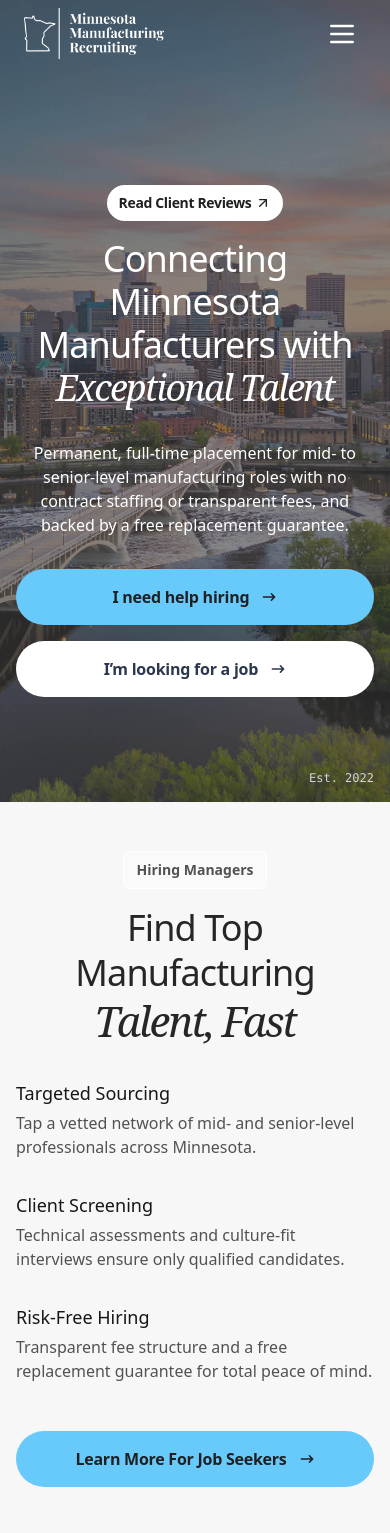
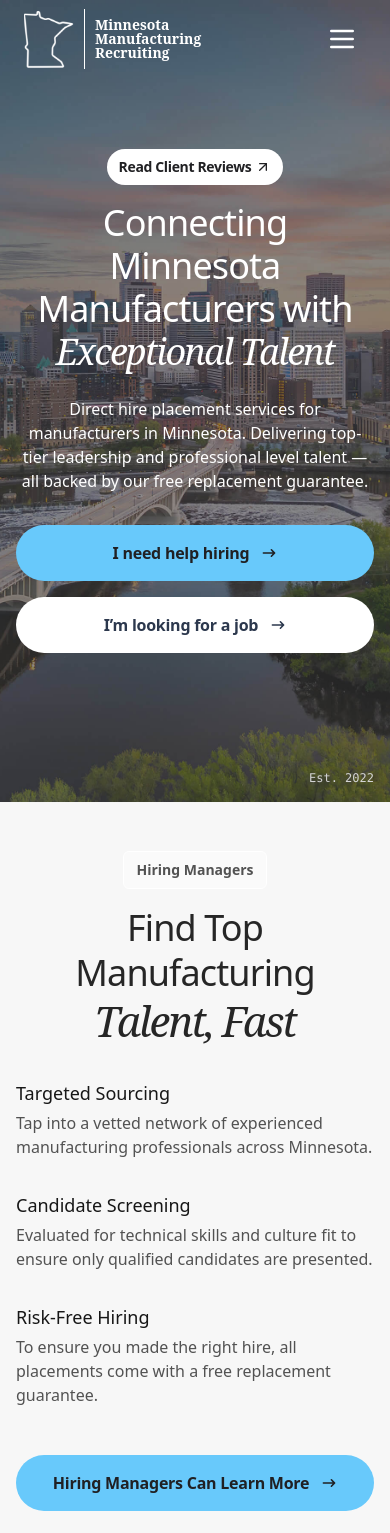
Before and after one commit to mhlauf1/mmr, a Next.js app: page / in a window 390 px wide. Shown: the top 1533 px of the page. Built offline with nearby package versions, Linux system fonts and the light colour scheme.

Commit message:
updates on homepage

```diff
--- a/src/app/globals.css
+++ b/src/app/globals.css
@@ -1,4 +1,8 @@
 @import "tailwindcss";
+
+html {
+  scroll-behavior: smooth;
+}
 
 @keyframes scroll {
   0% {
--- a/src/app/page.tsx
+++ b/src/app/page.tsx
@@ -14,7 +14,9 @@ export default function Home() {
       <Employees />
       <JobSeekers />
       <AdamQuote />
-      <Testimonials />
+      <div id="testimonials">
+        <Testimonials />
+      </div>
       <CTA />
       <FAQ />
       <BottomCTA />
--- a/src/components/BottomCTA.tsx
+++ b/src/components/BottomCTA.tsx
@@ -7,6 +7,7 @@ const BottomCTA: React.FC = () => {
   const [employerName, setEmployerName] = useState("");
   const [employerCompany, setEmployerCompany] = useState("");
   const [employerEmail, setEmployerEmail] = useState("");
+  const [additionalText, setAdditionalText] = useState("");
 
   const submitSeeker = (e: React.FormEvent) => {
     e.preventDefault();
@@ -19,7 +20,8 @@ const BottomCTA: React.FC = () => {
       "Employer inquiry:",
       employerName,
       employerCompany,
-      employerEmail
+      employerEmail,
+      additionalText
     );
   };
 
@@ -28,7 +30,7 @@ const BottomCTA: React.FC = () => {
       {/* Right: Employer Form */}
       <div className="border border-neutral-200 p-8 bg-neutral-900 md:rounded-xl">
         <span className="inline-block text-sm bg-neutral-100 px-3 py-2 rounded-md font-semibold text-neutral-700 mb-4">
-          For Employees
+          Hiring Managers
         </span>
         <h2 className="text-neutral-100 text-4xl font-medium md:text-5xl leading-tight tracking-tight mb-4">
           Find Top{" "}
@@ -36,19 +38,16 @@ const BottomCTA: React.FC = () => {
             Manufacturing Talent.
           </span>
         </h2>
-        <p className="text-neutral-200 text-lg mb-6">
-          Tell me about your opening and I&apos;ll deliver pre-vetted, mid- to
-          senior-level candidates backed by a free replacement guarantee.
-        </p>
-        <form onSubmit={submitEmployer} className="space-y-4">
+        <form onSubmit={submitEmployer} className="space-y-4 mt-8">
           <input
             type="text"
             required
-            placeholder="Your name"
+            placeholder="Name"
             value={employerName}
             onChange={(e) => setEmployerName(e.target.value)}
             className="w-full px-4 py-3 border border-neutral-300 bg-white rounded-md focus:outline-none"
           />
+
           <input
             type="text"
             required
@@ -63,6 +62,13 @@ const BottomCTA: React.FC = () => {
             placeholder="Email"
             value={employerEmail}
             onChange={(e) => setEmployerEmail(e.target.value)}
+            className="w-full px-4 py-3 border border-neutral-300 bg-white rounded-md focus:outline-none"
+          />
+          <textarea
+            required
+            placeholder="How can we help?"
+            value={additionalText}
+            onChange={(e) => setAdditionalText(e.target.value)}
             className="w-full mb-8 md:mb-8 px-4 py-3 border border-neutral-300 bg-white rounded-md focus:outline-none"
           />
 
@@ -73,7 +79,7 @@ const BottomCTA: React.FC = () => {
       <div className="flex flex-col justify-between  p-8 bg-neutral-50 border border-neutral-200 md:rounded-xl">
         <div>
           <span className="inline-block text-sm bg-neutral-100 px-3 py-2 rounded-md font-semibold text-neutral-700 mb-4">
-            For Job Seekers
+            Job Seekers
           </span>
           <h2 className="text-neutral-900 text-4xl font-medium md:text-5xl leading-tight tracking-tight mb-4">
             Start Your
@@ -83,8 +89,8 @@ const BottomCTA: React.FC = () => {
             </span>
           </h2>
           <p className="text-neutral-600 text-lg">
-            Send your resume and I&apos;ll match you to mid- and senior-level
-            roles across Minnesota entirely free to you.
+            Send your resume and we&apos;ll contact you to learn more about your
+            job search.
           </p>
         </div>
 
--- a/src/components/Footer.tsx
+++ b/src/components/Footer.tsx
@@ -1,15 +1,31 @@
 import React from "react";
 import Link from "next/link";
+import { FaLinkedin } from "react-icons/fa";
+import Image from "next/image";
 
-const Footer = () => {
-  return (
-    <footer className="flex flex-col px-4 items-center justify-center md:pt-16 py-12 md:pb-16 md:gap-8 gap-6 bg-neutral-900">
-      <Link className="hidden md:block" href="/">
-        <div className="h-auto text-white font-medium">
-          MN Manufacturing Recruiting
+const Footer: React.FC = () => (
+  <footer className="bg-neutral-900 px-4 md:px-[6%] py-12">
+    <div className="flex items-start lg:items-center gap-8 lg:gap-0 lg:flex-row flex-col-reverse justify-between w-full">
+      {/* Left: Logo */}
+      <div className="flex-1">
+        <Link href="/" className="flex lg:items-center gap-2">
+          <Image
+            src="/minnesota.svg"
+            alt="Minnesota Manufacturing Recruiting"
+            width={40}
+            height={40}
+            className="filter brightness-0 invert"
+          />
+          <div className="h-12 w-px bg-white" />
+          <h3 className="ml-2 font-pt-serif text-white font-semibold text-sm leading-none">
+            Minnesota <br /> Manufacturing <br /> Recruiting
+          </h3>
+        </Link>
       </div>
-      </Link>
-      <ul className="flex md:mb-12 text-base lg:mb-0 flex-col lg:flex-row items-center gap-5 lg:gap-12 mr-[-12px] text-white/70 hovert:text-white">
+
+      {/* Center: Links */}
+      <nav className="flex-1">
+        <ul className="flex justify-center flex-col lg:flex-row gap-6 lg:gap-8 whitespace-nowrap text-sm text-white/70 hover:text-white">
           <li>
             <Link href="/">Home</Link>
           </li>
@@ -26,17 +42,32 @@ const Footer = () => {
             <Link href="/services">Contact</Link>
           </li>
         </ul>
+      </nav>
 
-      <div className="flex flex-col items-center gap-2">
-        <p className="text-neutral-300  text-xs md:text-sm  text-center md:text-left">
+      {/* Right: LinkedIn */}
+      <div className="flex-1 flex justify-end">
+        <a
+          target="_blank"
+          href="https://www.linkedin.com/company/minnesota-manufacturing-recruiting/"
+          aria-label="LinkedIn"
+        >
+          <FaLinkedin
+            size={28}
+            className="text-white hover:text-white transition-colors duration-200"
+          />
+        </a>
+      </div>
+    </div>
+
+    <div className="mt-6 border-t border-neutral-500 pt-5">
+      <p className="text-start lg:text-center max-w-[54ch] md:max-w-none text-neutral-400 text-xs md:text-sm">
         &copy; Minnesota Manufacturing Recruiting, 2025. All rights reserved.
-        </p>
-        <p className="text-neutral-300  text-xs md:text-sm  text-center md:text-left">
         Designed and developed by{" "}
         <a
           href="https://www.lauf.co"
           target="_blank"
-            className="font-semibold"
+          rel="noopener noreferrer"
+          className="font-semibold text-neutral-200"
         >
           Lauf.
         </a>
@@ -44,6 +75,5 @@ const Footer = () => {
     </div>
   </footer>
 );
-};
 
 export default Footer;
--- a/src/components/Navbar.tsx
+++ b/src/components/Navbar.tsx
@@ -49,17 +49,22 @@ export default function Navbar() {
       <div className="px-4 sm:px-6 lg:px-28">
         <div className="flex items-center justify-between p-2">
           {/* Logo */}
-          <Link href="/" className="flex">
+          <Link
+            href="/"
+            className={`flex flex-row items-center gap-[10px]
+            ${!useDarkText ? "filter brightness-0 invert" : ""}
+            `}
+          >
             <Image
-              src="/logo.png"
+              src="/minnesota.svg"
               alt="Minnesota Manufacturing Recruiting"
-              width={140}
-              height={60}
-              className={
-                // invert logo only when transparent *and* not on Contact
-                !useDarkText ? "filter brightness-0 invert" : ""
-              }
+              width={50}
+              height={50}
             />
+            <div className="h-[60px] w-[1px] bg-black"></div>
+            <h3 className="font-pt-serif leading-[1] md:text-base font-semibold text-sm">
+              Minnesota <br /> Manufacturing <br /> Recruiting
+            </h3>
           </Link>
 
           {/* Desktop nav */}
--- a/src/components/Testimonials.tsx
+++ b/src/components/Testimonials.tsx
@@ -80,12 +80,12 @@ const Testimonials: React.FC = () => {
     <section className="px-4 md:px-[6%] bg-[#F7F7F7] py-12 md:py-24  flex flex-col md:flex-row ">
       <div className="flex flex-col items-center md:items-start md:flex-1/3 w-full">
         <span className="text-sm md:text-md bg-white px-3 py-2 mb-4 rounded-md tracking-tight font-semibold text-neutral-600">
-          Testimonials
+          Client Testimonials
         </span>
         <h2 className="text-3xl capitalize md:max-w-[15ch] text-center md:text-start leading-tight sm:text-4xl md:text-5xl tracking-tight">
-          Trusted by hundreds of{" "}
+          Trusted by Local{" "}
           <span className="font-pt-serif text-4xl sm:text-[42px] md:text-[54px] tracking-tighter italic">
-            manufacturing professionals
+            Hiring Leaders
           </span>
         </h2>
       </div>
--- a/src/sections/home/AdamQuote.tsx
+++ b/src/sections/home/AdamQuote.tsx
@@ -5,9 +5,22 @@ const AdamQuote = () => {
   return (
     <section className="px-4 md:px-[6%] mb-12 md:mb-16 mx-auto">
       <div className="rounded-lg  bg-linear-to-r from-[#1f1f20] to-[#1f1f20] via-black relative flex-col   flex items-center justify-center py-12 md:py-20 mt-12 md:mt-16 px-4">
-        <span className="text-sm md:text-md border border-white/10 bg-neutral-800 px-3 py-2 rounded-md tracking-tight font-semibold text-neutral-200">
-          Minnesota Manufacturing Recruiting
-        </span>
+        <div
+          className={`flex flex-row items-center mb-2 gap-[10px]
+            `}
+        >
+          <Image
+            src="/minnesota.svg"
+            alt="Minnesota Manufacturing Recruiting"
+            className="filter brightness-0 invert"
+            width={50}
+            height={50}
+          />
+          <div className="h-[60px] w-[1px] bg-white"></div>
+          <h3 className="font-pt-serif leading-[1] md:text-base text-white font-semibold text-sm">
+            Minnesota <br /> Manufacturing <br /> Recruiting
+          </h3>
+        </div>
         <h3 className="text-white  md:max-w-5xl font-pt-serif tracking-tight px-2 md:px-4 leading-[1.3] mt-6 text-2xl md:text-3xl lg:text-4xl  text-center ">
           “We find highly qualified candidates for your positions that are most
           difficult to fill. Our goal is to find the right long-term fit for
--- a/src/sections/home/CTA.tsx
+++ b/src/sections/home/CTA.tsx
@@ -3,7 +3,7 @@ import { Button } from "@/components/Buttons";
 
 const CTA = () => {
   return (
-    <section className="bg-[#202023] relative h-[60vh] py-16 md:py-0 md:h-[75vh]">
+    <section className="bg-[#202023] relative h-[60vh] py-16 md:py-0 md:h-[65vh]">
       <div className="px-4 sm:px-8 h-full justify-center py-8 items-center flex flex-col">
         <div className="flex flex-col md:mt-auto  items-center">
           <h2 className="text-3xl sm:text-5xl max-w-[15ch] md:max-w-xl text-white md:text-7xl font-medium tracking-tight text-center">
@@ -15,18 +15,18 @@ const CTA = () => {
             needs.
           </h2>
           <p className="text-center text-lg md:text-xl md:max-w-2xl mt-6 mb-12 md:mb-8 text-neutral-300">
-            We specialize in full-time, permanent placements and do not work on
-            any contract or contract to hire positions. We recruit for
-            mid-senior level individual contributor and leadership positions.
+            Providing direct hire placement services for Minnesota
+            manufacturers. Delivering top-tier talent, backed by our free
+            replacement guarantee.
           </p>
           <Button text="Get started today" />
         </div>
         <div className="hidden md:flex text-white mt-auto flex-row items-center gap-4">
-          <span>Mid to senior-level placements</span>
+          <span>Leadership placements</span>
           <div className="h-[4px] w-[4px] bg-neutral-200 rounded-full"></div>
-          <span>Twin Cities metro coverage</span>
+          <span>Professional level placements</span>
           <div className="h-[4px] w-[4px] bg-neutral-200 rounded-full"></div>
-          <span>Local talent pool access</span>
+          <span>Local candidate network</span>
         </div>
       </div>
 
--- a/src/sections/home/Employees.tsx
+++ b/src/sections/home/Employees.tsx
@@ -7,17 +7,17 @@ const contentData = [
   {
     id: 0,
     title: "Targeted Sourcing",
-    text: "Tap a vetted network of mid- and senior-level professionals across Minnesota.",
+    text: "Tap into a vetted network of experienced manufacturing professionals across Minnesota.",
   },
   {
     id: 1,
-    title: "Client Screening",
-    text: "Technical assessments and culture-fit interviews ensure only qualified candidates.",
+    title: "Candidate Screening",
+    text: "Evaluated for technical skills and culture fit to ensure only qualified candidates are presented.",
   },
   {
     id: 2,
     title: "Risk-Free Hiring",
-    text: "Transparent fee structure and a free replacement guarantee for total peace of mind.",
+    text: "To ensure you made the right hire, all placements come with a free replacement guarantee.",
   },
 ];
 
@@ -65,7 +65,7 @@ const Employees = () => {
             </div>
 
             <Link href="/" className="mt-12">
-              <Button text="Learn More For Job Seekers" />
+              <Button text="Hiring Managers Can Learn More" />
             </Link>
           </div>
         </div>
--- a/src/sections/home/FAQ.tsx
+++ b/src/sections/home/FAQ.tsx
@@ -5,29 +5,24 @@ import { motion, AnimatePresence } from "framer-motion";
 
 const faqs = [
   {
-    question: "How long does the hiring process typically take?",
+    question: "How long does the recruitment process typically take?",
     answer:
-      "Our recruitment cycle usually spans 4–6 weeks from initial consultation to offer acceptance, but timelines can vary based on role complexity and client availability.",
+      "Finding the right candidate usually takes between 2-6 weeks, but timelines can vary based on the complexity of the position, the interview timeline, and external factors.",
   },
   {
-    question: "What is the replacement guarantee?",
+    question: "What is the free replacement guarantee?",
     answer:
-      "We offer a 90-day replacement guarantee: if a candidate departs for any reason within that period, we will conduct a new search at no additional fee.",
+      "We offer a 60-day guarantee for contingent searches and a 180-day guarantee for retained searches. If the candidate isn’t the right fit, we’ll find a replacement at no additional cost.",
   },
   {
     question: "What geographic areas are covered?",
     answer:
-      "Services span the Twin Cities metro area and greater Minnesota, with a focus on local talent.",
+      "Services span the greater Twin Cities metro and throughout Minnesota.",
   },
   {
     question: "What makes manufacturing-focused recruitment different?",
     answer:
       "Our team has deep expertise in manufacturing processes, compliance standards, and industry networks, ensuring candidates are both technically skilled and culturally aligned.",
-  },
-  {
-    question: "What are typical placement fees?",
-    answer:
-      "Placement fees typically range from 18% to 25% of the candidate’s first-year salary, depending on search scope and role level.",
   },
 ];
 
@@ -37,7 +32,7 @@ export default function FAQ() {
   const toggle = (i: number) => setOpenIndex(openIndex === i ? null : i);
 
   return (
-    <section className="px-4 sm:px-6 lg:px-8 pt-20 md:pt-24 ">
+    <section className="px-4 sm:px-6 lg:px-8 pt-20 md:pt-24 mb-8">
       <h2 className="text-3xl md:text-5xl font-medium tracking-tight text-center mb-4 md:mb-6">
         Frequently Asked Questions
       </h2>
--- a/src/sections/home/Hero.tsx
+++ b/src/sections/home/Hero.tsx
@@ -22,7 +22,7 @@ const Hero = () => {
 
   return (
     <section className="h-[95vh]">
-      <div className="relative  pt-20 h-full">
+      <div className="relative  h-full">
         <div className="absolute inset-0">
           <Image
             src="/mmr-bg.jpg"
@@ -32,25 +32,18 @@ const Hero = () => {
           />
         </div>
 
-        <div className="relative z-10 h-full md:border-t border-white/20 flex flex-col justify-center">
-          <div className="flex flex-row px-4 md:h-[60vh] md:px-[6%]   w-full">
+        <div className="relative z-10 h-full flex flex-col justify-center">
+          <div className="flex flex-row px-4  md:px-[6%]  w-full">
             <div className="flex flex-col justify-center md:flex-3/4">
               <div className="md:max-w-3xl">
                 {/* Heading with subtle left animation */}
                 <Link
-                  href="/contact"
+                  href="#testimonials"
                   className="z-10 w-full mx-auto flex md:justify-start justify-center"
                 >
                   <button
                     type="button"
-                    className="
-      inline-flex items-center whitespace-nowrap
-      mb-4 tracking-tight font-semibold cursor-pointer
-      text-sm bg-white/10 backdrop-blur
-      gap-2 md:px-3 md:py-2 rounded-full
-      duration-200 hover:text-white hover:shadow-xs
-      text-neutral-50
-    "
+                    className="inline-flex items-center whitespace-nowrap mb-4 tracking-tight font-semibold cursor-pointer text-sm bg-white/10 backdrop-blur gap-2 md:px-3 md:py-2 rounded-full duration-200 hover:text-white hover:shadow-xs text-neutral-50"
                   >
                     {/* hidden below md, shown md+ */}
                     <span className="hidden md:inline whitespace-nowrap">
@@ -58,13 +51,7 @@ const Hero = () => {
                     </span>
 
                     {/* always visible */}
-                    <span
-                      className="
-        inline-flex items-center whitespace-nowrap
-        bg-white text-[#202023] rounded-full
-        px-3 py-2  gap-1 md:ml-3
-      "
-                    >
+                    <span className="inline-flex items-center whitespace-nowrap bg-white text-[#202023] rounded-full px-3 py-2  gap-1 md:ml-3">
                       Read Client Reviews
                       <ArrowUpRight size={16} strokeWidth={2} />
                     </span>
@@ -84,23 +71,16 @@ const Hero = () => {
                     Exceptional Talent
                   </span>
                 </motion.h1>
-              </div>
-            </div>
-            <div className="flex flex-col md:border-l border-white/20 md:flex-1/4"></div>
-          </div>
-          <div className="w-full  md:border-t px-4  md:px-[6%] flex flex-row justify-center md:justify-start items-center md:h-[35vh] border-white/20">
-            <div className="flex md:pr-[6%] md:max-w-3xl flex-col">
-              {/* Buttons with subtle left animation */}
                 <motion.p
                   custom={1}
                   initial="hidden"
                   animate="visible"
                   variants={textVariants}
-                className="mt-6 md:mt-4 text-white text-center md:text-start text-md md:text-xl"
+                  className="mt-6 md:mt-4 text-white md:max-w-[50ch] text-center md:text-start text-md md:text-xl"
                 >
-                Permanent, full-time placement for mid- to senior-level
-                manufacturing roles with no contract staffing or transparent
-                fees, and backed by a free replacement guarantee.
+                  Direct hire placement services for manufacturers in Minnesota.
+                  Delivering top-tier leadership and professional level talent —
+                  all backed by our free replacement guarantee.
                 </motion.p>
                 <motion.div
                   custom={2}
@@ -123,7 +103,7 @@ const Hero = () => {
                   </Link>
                 </motion.div>
               </div>
-            <div className="bg-white/20 md:h-full w-[1px]"></div>
+            </div>
           </div>
         </div>
         <div className="absolute z-5 text-xs text-neutral-300 bottom-4 right-4 flex flex-col items-end">
--- a/src/sections/home/JobSeekers.tsx
+++ b/src/sections/home/JobSeekers.tsx
@@ -6,18 +6,18 @@ import Image from "next/image";
 const contentData = [
   {
     id: 0,
-    title: "Streamlined Application",
-    text: "Submit your resume and preferences for fast, personalized feedback. Email your resume to the Principal Recruiter,  Adam Mott at adam@mnmfgrecruiting.com.",
+    title: "Expert Role Matching",
+    text: "Get contacted about opportunities that align with your skills, goals, and preferences.",
   },
   {
     id: 1,
-    title: "Expert Role Matching",
-    text: "Get hand-picked opportunities aligned to your skills, goals, and preferred locations.",
+    title: "Dedicated Candidate Support",
+    text: "Receive interview coaching, offer guidance, and onboarding tips to start strong.",
   },
   {
     id: 2,
-    title: "Dedicated Candidate Support",
-    text: "Receive interview coaching, offer guidance, and onboarding tips to start strong.",
+    title: "Streamlined Application",
+    text: "Submit your resume and preferences. Email your resume to adam@mnmfgrecruiting.com.",
   },
 ];
 
@@ -53,7 +53,7 @@ const JobSeekers = () => {
           </div>
 
           <Link href="/" className="mt-12 w-full">
-            <Button text="Learn More For Job Seekers" />
+            <Button text="Job Seekers Can Learn More" />
           </Link>
         </div>
         <div className="flex flex-1">
```
Also changed, not shown: public/logo-2.png (added), public/minnesota.svg (added). Lines whose indentation alone changed are shown as unchanged.
